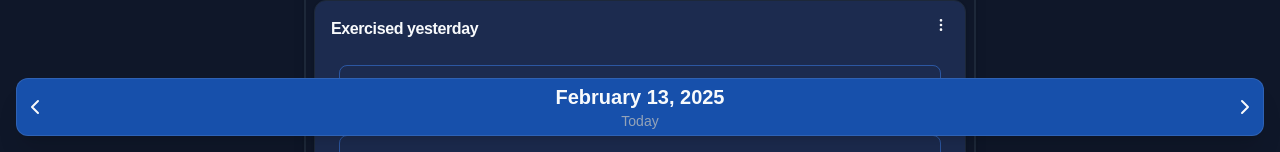
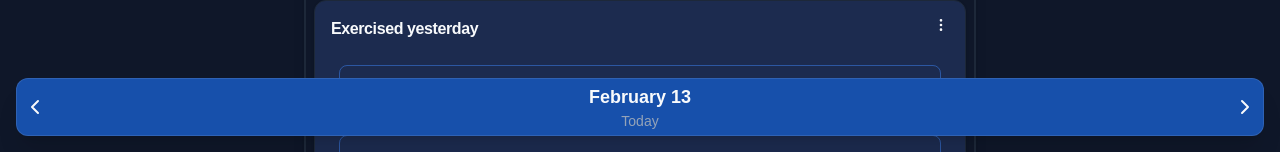
Before and after one commit to ThomasStock/tracker, a React (Vite) app: page / in a window 1280 px wide. Shown: the part 648-800 px from the top of the page. Built offline with nearby package versions, Linux system fonts and the light colour scheme.

Commit message:
feat: add footer component with fixed positioning and styling

```diff
--- a/src/EntriesEditor/EntriesEditor.tsx
+++ b/src/EntriesEditor/EntriesEditor.tsx
@@ -7,7 +7,6 @@ import { EnumEditor } from "./EnumEditor";
 import { TagsEditor } from "./TagsEditor";
 import { TimeEditor } from "./TimeEditor";
 import { useState } from "react";
-import { useSwipeable } from "react-swipeable";
 import { Button } from "@/components/ui/button";
 import { Card, CardContent, CardHeader, CardTitle } from "@/components/ui/card";
 import { ChevronLeft, ChevronRight, Settings, MoreVertical } from "lucide-react";
@@ -47,11 +46,6 @@ export const EntriesEditor = () => {
     setSelectedDate(selectedDate.plus({ days: 1 }));
   };
 
-  const handlers = useSwipeable({
-    onSwipedLeft: goForward,
-    onSwipedRight: goBack,
-  });
-
   const variants = {
     enter: (direction: number) => ({
       x: direction > 0 ? "100%" : "-100%",
@@ -69,7 +63,7 @@ export const EntriesEditor = () => {
 
   return (
     <div className="relative flex flex-col min-h-full overflow-x-hidden">
-      <div className="flex-grow overflow-y-auto overflow-x-hidden" {...handlers}>
+      <div className="flex-grow overflow-y-auto overflow-x-hidden">
         <AnimatePresence mode="popLayout" initial={false} custom={swipeDirection}>
           <motion.div
             key={selectedDate.toISODate()}
@@ -134,9 +128,9 @@ export const EntriesEditor = () => {
           </Button>
           <Popover open={isCalendarOpen} onOpenChange={setIsCalendarOpen}>
             <PopoverTrigger asChild>
-              <Button variant="ghost" className="font-semibold text-xl h-auto py-0">
+              <Button variant="ghost" className="font-semibold text-lg h-auto py-0">
                 <div className="flex flex-col items-center">
-                  <div>{selectedDate.toLocaleString(DateTime.DATE_FULL)}</div>
+                  <div>{selectedDate.toFormat("MMMM dd")}</div>
                   <div className="text-sm font-normal text-muted-foreground">
                     {(() => {
                       const now = DateTime.now().startOf("day");
```
